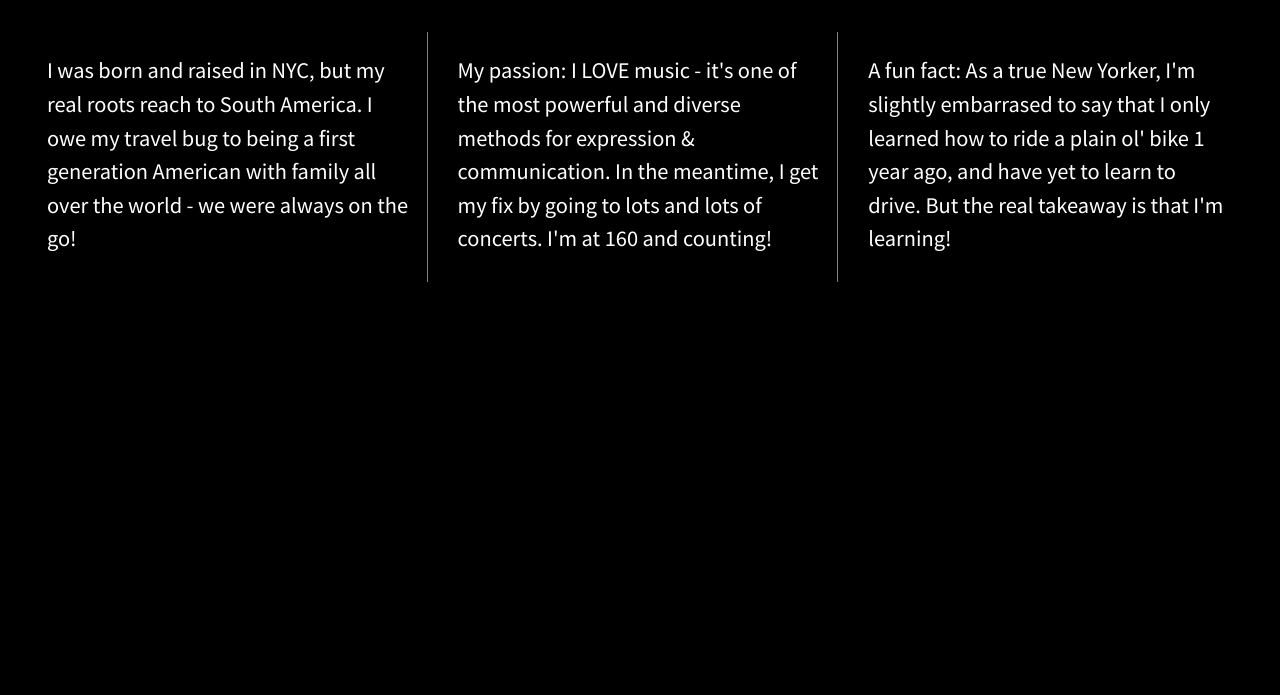
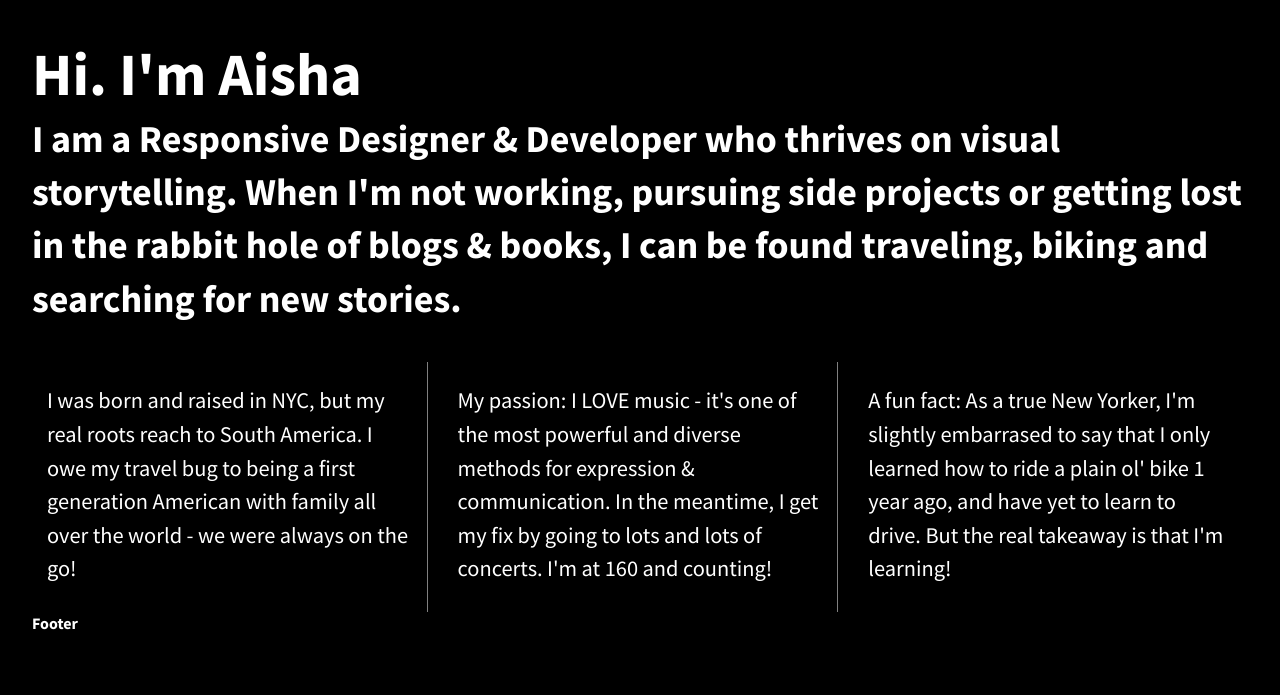
Before and after one commit to Stacy-Riley/coding-responsive-websites, a plain HTML site: page divs-flexbox-starter/index.html in a window 1280 px wide. Drawn offline with nearby package versions, Linux system fonts and the light colour scheme.

Commit message:
Added header, main, and footer sections with content

```diff
--- a/divs-flexbox-starter/css/main.css
+++ b/divs-flexbox-starter/css/main.css
@@ -137,8 +137,20 @@ body {
   border-right: .1px solid gray;
 }
 
+main {
+  height: 250px;
+  width: 100%;
+  font-size: 38px;
 
+}
 
+header, footer {
+  height: 80px;
+  width: 100%;
+}
+header {
+  font-size: 60px;
+}
 
 /* ==========================================================================
    Helper classes
--- a/divs-flexbox-starter/index.html
+++ b/divs-flexbox-starter/index.html
@@ -22,6 +22,8 @@
         <![endif]-->
 
         <section class="wrapper">
+            <header>Hi. I'm Aisha</header>
+            <main>I am a Responsive Designer &amp; Developer who thrives on visual storytelling. When I'm not working, pursuing side projects or getting lost in the rabbit hole of blogs &amp; books, I can be found traveling, biking and searching for new stories.</main>
             <div class="div-1">
                 <p>I was born and raised in NYC, but my real roots reach to South America. I owe my travel bug to being a first generation American with family all over the world - we were always on the go!</p>
             </div>
@@ -31,6 +33,7 @@
             <div class="div-3">
                 <p>A fun fact: As a true New Yorker, I'm slightly embarrased to say that I only learned how to ride a plain ol' bike 1 year ago, and have yet to learn to drive. But the real takeaway is that I'm learning!</p>
             </div>
+            <footer>Footer</footer>
         </section>
 
         <script src="https://ajax.googleapis.com/ajax/libs/jquery/1.11.3/jquery.min.js"></script>
```
